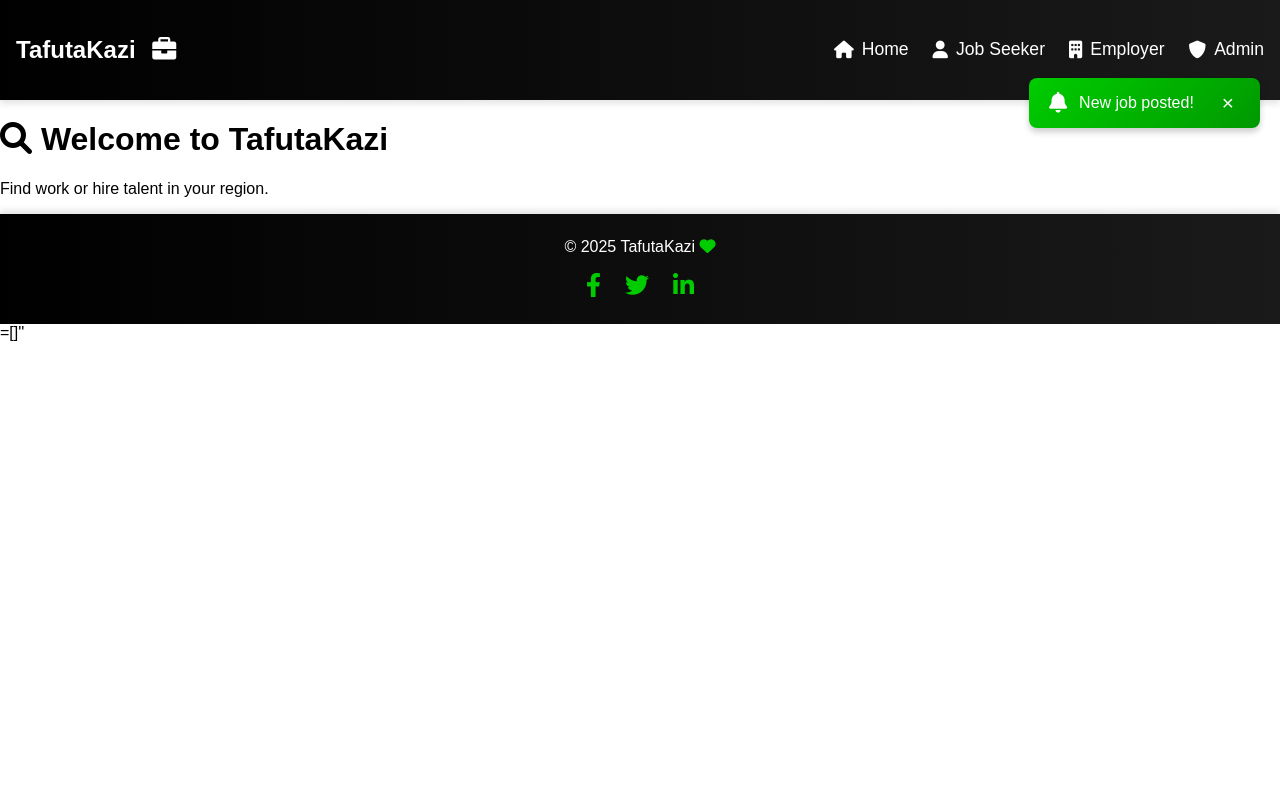
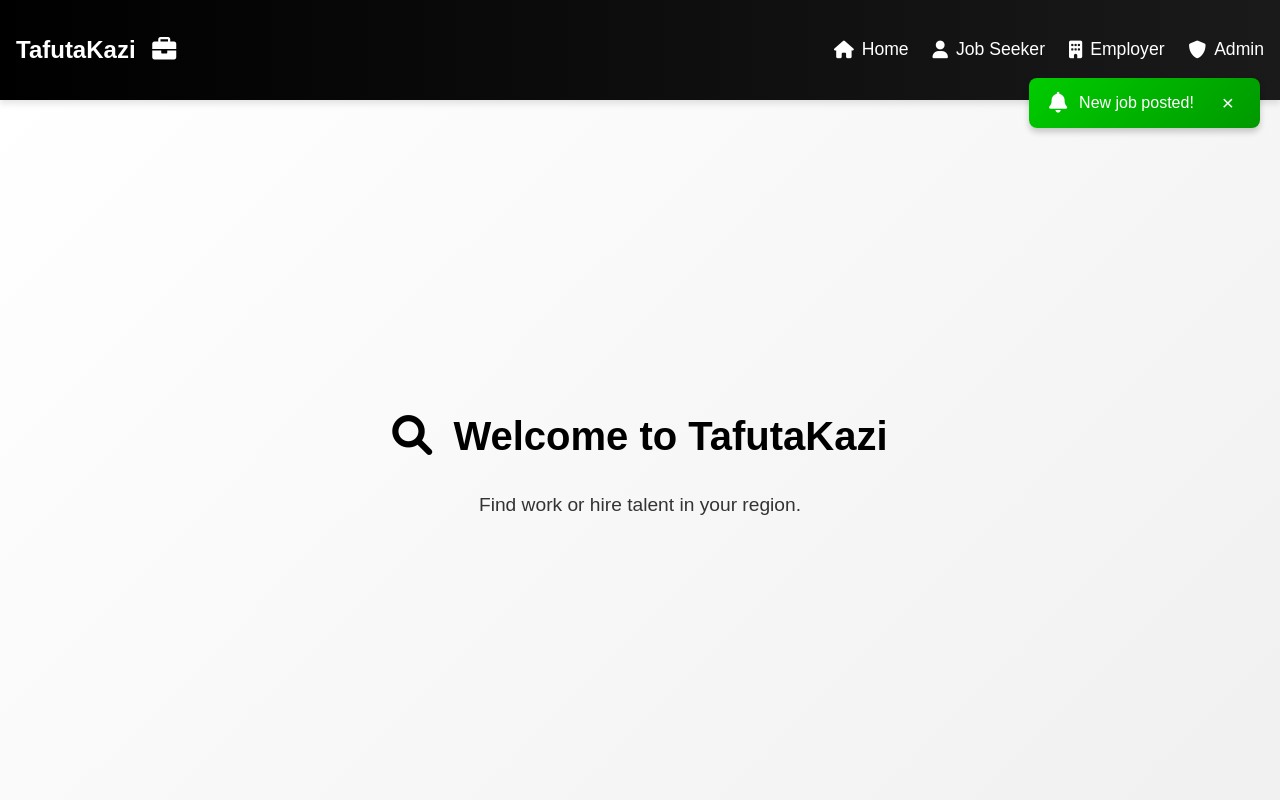
Before and after one commit to mbayajames/tafutakazi, a React (Create React App) app in the folder frontend/: page / in a window 1280 px wide. Shown: the top 800 px of the page. Built offline with nearby package versions, Linux system fonts and the light colour scheme; no server answers.

Commit message:
Update Home.css to improve homepage layout and styling consistency

```diff
--- a/frontend/src/styles/Home.css
+++ b/frontend/src/styles/Home.css
@@ -0,0 +1,52 @@
+.home {
+  text-align: center;
+  padding: 3rem;
+  background: linear-gradient(135deg, #fff, #f0f0f0);
+  min-height: 80vh;
+  display: flex;
+  flex-direction: column;
+  justify-content: center;
+  align-items: center;
+  animation: fadeIn 0.7s ease-in-out;
+}
+
+.home h1 {
+  font-size: 2.5rem;
+  margin-bottom: 1rem;
+  color: #000;
+}
+
+.home p {
+  font-size: 1.2rem;
+  margin-bottom: 2rem;
+  color: #333;
+}
+
+.explore-btn {
+  background: linear-gradient(90deg, #00cc00, #009900);
+  color: #fff;
+  border: none;
+  padding: 1rem 2rem;
+  border-radius: 8px;
+  cursor: pointer;
+  font-size: 1.1rem;
+  transition: background 0.3s, transform 0.3s;
+}
+
+.explore-btn:hover {
+  background: linear-gradient(90deg, #009900, #006600);
+  transform: translateY(-3px);
+}
+
+.home i {
+  margin-right: 10px;
+}
+
+@keyframes fadeIn {
+  from {
+    opacity: 0;
+  }
+  to {
+    opacity: 1;
+  }
+}
```
